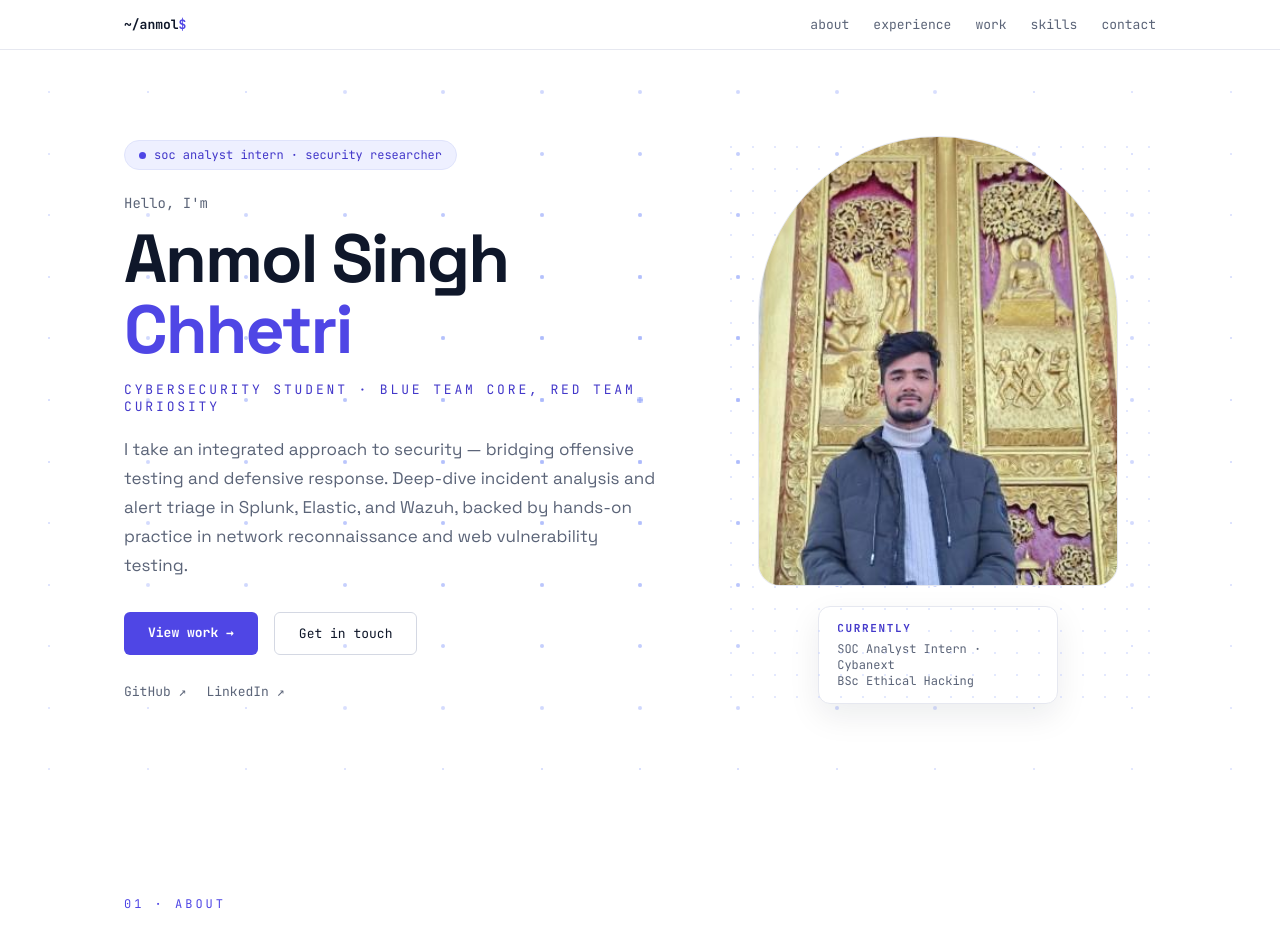
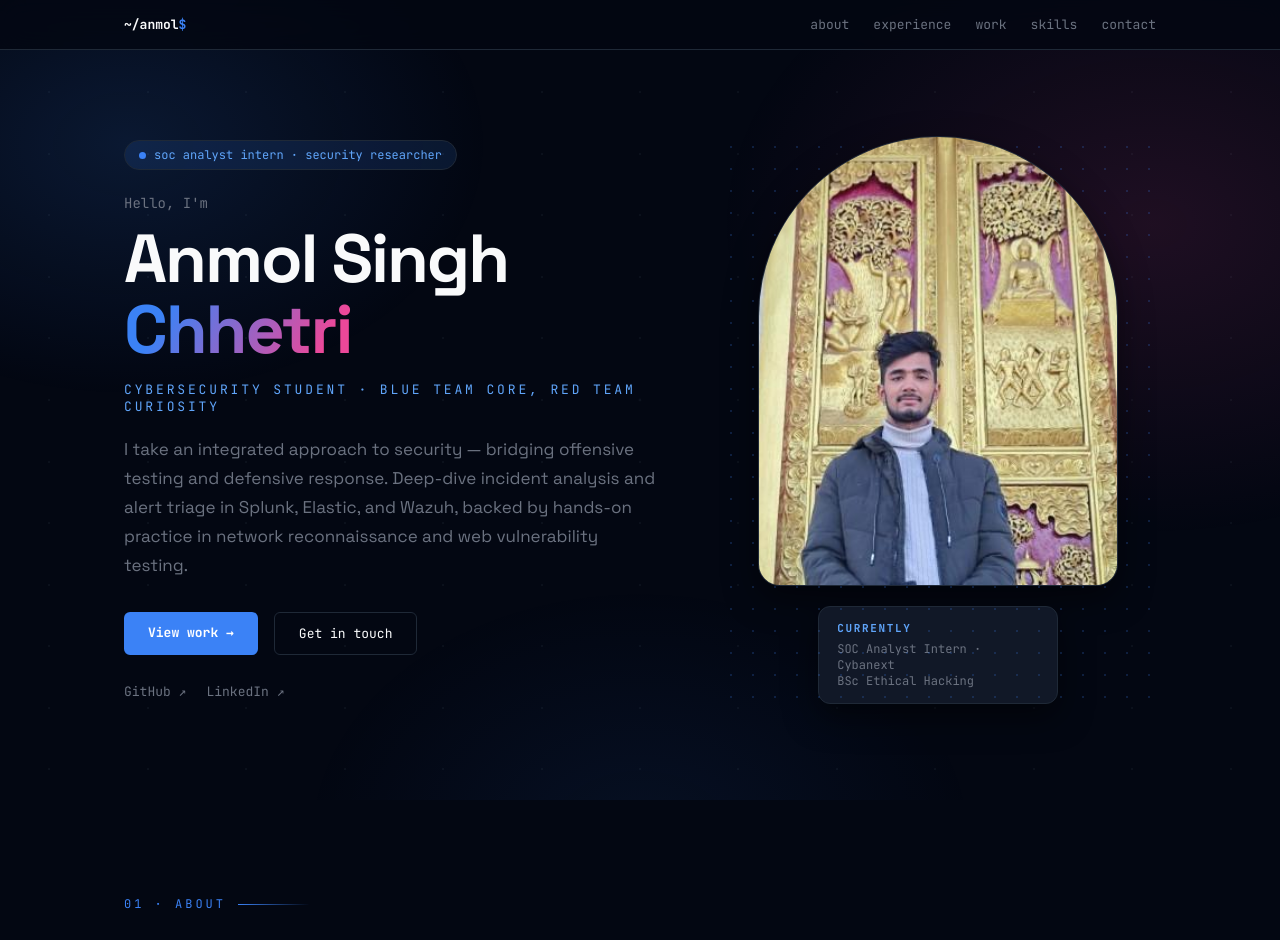
Before and after one commit to anmol-chhetri-G/portfolio, a React (Vite) app: page / in a window 1280 px wide. Shown: the top 940 px of the page. Built offline with nearby package versions, Linux system fonts and the light colour scheme.

Commit message:
sonar live motion

```diff
--- a/index.html
+++ b/index.html
@@ -8,8 +8,8 @@
       name="description"
       content="Anmol Singh Chhetri — Cybersecurity student bridging offensive testing and defensive response. SIEM triage, Splunk, Elastic, Wazuh, Python."
     />
-    <meta name="color-scheme" content="light" />
-    <meta name="theme-color" content="#ffffff" />
+    <meta name="color-scheme" content="dark" />
+    <meta name="theme-color" content="#030712" />
     <title>Anmol Singh Chhetri — Cybersecurity</title>
 
     <link rel="canonical" href="https://portfolio.anmolsinghchetri34.workers.dev/" />
--- a/package.json
+++ b/package.json
@@ -21,6 +21,7 @@
     "@types/react-dom": "^19.2.7",
     "@vitejs/plugin-react": "^6.1.1",
     "oxlint": "^1.81.0",
+    "playwright": "^1.63.0",
     "vite": "^8.3.0"
   }
 }
--- a/src/components/DotGrid.jsx
+++ b/src/components/DotGrid.jsx
@@ -1,7 +1,7 @@
 import { useEffect, useRef } from 'react'
 import {
   DEFAULT_GRID,
-  DEFAULT_SCALE_RANGE,
+  DEFAULT_MIN_SCALE,
   countDots,
   initGridPulse,
   prefersReducedMotion,
@@ -20,7 +20,7 @@ export default function DotGrid() {
   const containerRef = useRef(null)
   const [columns, rows] = DEFAULT_GRID
   const total = countDots(DEFAULT_GRID)
-  const minScale = DEFAULT_SCALE_RANGE[1]
+  const minScale = DEFAULT_MIN_SCALE
 
   useEffect(() => {
     // Respect the OS "reduce motion" setting: hold the grid still.
--- a/src/components/Experience.jsx
+++ b/src/components/Experience.jsx
@@ -2,7 +2,7 @@ import { profile } from '../data/portfolio'
 
 export default function Experience() {
   return (
-    <section id="experience" data-reveal>
+    <section id="experience" className="tint" data-reveal>
       <div className="shell">
         <div className="kicker">02 · experience</div>
         <h2>Doing the work, not just studying it.</h2>
--- a/src/components/Skills.jsx
+++ b/src/components/Skills.jsx
@@ -2,7 +2,7 @@ import { profile } from '../data/portfolio'
 
 export default function Skills() {
   return (
-    <section id="skills" data-reveal>
+    <section id="skills" className="tint" data-reveal>
       <div className="shell">
         <div className="kicker">04 · skills & certs</div>
         <h2>Tools of the trade.</h2>
--- a/src/styles/global.css
+++ b/src/styles/global.css
@@ -2,20 +2,21 @@
    Tokens — light, clean, indigo accent
    ============================================================ */
 :root {
-  --bg: #ffffff;
-  --bg-soft: #f6f7fb;
-  --panel: #ffffff;
-  --line: #e6e8f0;
-  --ink: #0f172a;
-  --muted: #5b6478;
-  --accent: #4f46e5;
-  --accent-dark: #4338ca;
-  --accent-soft: #eef0ff;
-  --accent-dot: #a5b4fc;
-  --navy: #0f172a;
+  --bg: #030712;
+  --bg-soft: #0b1220;
+  --panel: #111827;
+  --line: #1f2937;
+  --ink: #f9fafb;
+  --muted: #6b7280;
+  --accent: #3b82f6;
+  --accent-dark: #60a5fa;
+  --accent-soft: rgba(59, 130, 246, 0.12);
+  --accent-dot: rgba(148, 163, 184, 0.25);
+  --navy: #000000;
+  --on-accent: #ffffff;
   --mono: 'JetBrains Mono', ui-monospace, 'SF Mono', Menlo, monospace;
   --sans: 'Space Grotesk', system-ui, sans-serif;
-  --shadow: 0 12px 32px rgba(15, 23, 42, 0.08);
+  --shadow: 0 12px 32px rgba(0, 0, 0, 0.5);
 }
 
 * {
@@ -40,7 +41,7 @@ body {
 
 ::selection {
   background: var(--accent);
-  color: #fff;
+  color: var(--on-accent);
 }
 
 :focus-visible {
@@ -106,12 +107,27 @@ section {
 }
 
 .kicker {
+  display: flex;
+  align-items: center;
+  gap: 12px;
   font-family: var(--mono);
   font-size: 12px;
   letter-spacing: 0.25em;
   text-transform: uppercase;
   color: var(--accent);
   margin-bottom: 20px;
+}
+
+.kicker::after {
+  content: '';
+  height: 1px;
+  width: 72px;
+  background: linear-gradient(90deg, var(--accent), transparent);
+}
+
+/* Soft alternating bands for section rhythm. */
+section.tint {
+  background: var(--bg-soft);
 }
 
 h2 {
@@ -130,7 +146,7 @@ h2 {
   right: 0;
   z-index: 10;
   backdrop-filter: blur(12px);
-  background: rgba(255, 255, 255, 0.8);
+  background: rgba(3, 7, 18, 0.8);
   border-bottom: 1px solid var(--line);
 }
 
@@ -170,10 +186,24 @@ h2 {
    Hero — two-column, greeting + arch visual
    ============================================================ */
 .hero {
+  position: relative;
   min-height: 100vh;
   display: flex;
   align-items: center;
   padding: 120px 0 80px;
+  overflow: hidden;
+}
+
+/* Soft indigo/violet/sky wash — static, no motion. */
+.hero::before {
+  content: '';
+  position: absolute;
+  inset: 0;
+  background:
+    radial-gradient(600px 420px at 10% 18%, rgba(59, 130, 246, 0.14), transparent 60%),
+    radial-gradient(720px 520px at 90% 28%, rgba(236, 72, 153, 0.12), transparent 60%),
+    radial-gradient(560px 420px at 50% 105%, rgba(59, 130, 246, 0.08), transparent 60%);
+  pointer-events: none;
 }
 
 .hero-grid {
@@ -197,7 +227,10 @@ h2 {
 }
 
 .hero h1 span {
-  color: var(--accent);
+  background: linear-gradient(120deg, var(--accent) 20%, #ec4899 85%);
+  -webkit-background-clip: text;
+  background-clip: text;
+  color: transparent;
 }
 
 .hero-role {
@@ -225,7 +258,7 @@ h2 {
   font-size: 12px;
   color: var(--accent-dark);
   background: var(--accent-soft);
-  border: 1px solid #dfe3fb;
+  border: 1px solid var(--line);
   border-radius: 999px;
   padding: 6px 14px;
   width: fit-content;
@@ -258,17 +291,17 @@ h2 {
 
 .btn-primary {
   background: var(--accent);
-  color: #fff;
+  color: var(--on-accent);
   font-weight: 700;
 }
 
 .btn-primary:hover {
   transform: translateY(-2px);
-  box-shadow: 0 8px 24px rgba(79, 70, 229, 0.3);
+  box-shadow: 0 8px 24px rgba(59, 130, 246, 0.4);
 }
 
 .btn-ghost {
-  border: 1px solid #d4d8e3;
+  border: 1px solid var(--line);
   color: var(--ink);
 }
 
@@ -308,9 +341,10 @@ h2 {
   aspect-ratio: 4 / 5;
   border-radius: 200px 200px 24px 24px;
   background:
-    radial-gradient(circle at 30% 20%, #ffffff 0, transparent 55%),
-    linear-gradient(180deg, var(--accent-soft) 0%, #f8f9ff 70%, #ffffff 100%);
+    radial-gradient(circle at 30% 20%, rgba(255, 255, 255, 0.06) 0, transparent 55%),
+    linear-gradient(180deg, #111827 0%, #0b1220 55%, #030712 100%);
   border: 1px solid var(--line);
+  box-shadow: var(--shadow);
   display: flex;
   align-items: center;
   justify-content: center;
@@ -322,7 +356,7 @@ h2 {
   content: '';
   position: absolute;
   inset: 0;
-  background-image: radial-gradient(#c7d2fe 1.2px, transparent 1.2px);
+  background-image: radial-gradient(rgba(59, 130, 246, 0.4) 1.2px, transparent 1.2px);
   background-size: 22px 22px;
   opacity: 0.5;
 }
@@ -507,7 +541,7 @@ h2 {
   font-family: var(--mono);
   font-size: 13px;
   color: var(--ink);
-  background: var(--bg-soft);
+  background: var(--panel);
   border: 1px solid var(--line);
   border-radius: 8px;
   padding: 14px 18px;
@@ -629,11 +663,22 @@ h2 {
 }
 
 footer {
+  position: relative;
   background: var(--navy);
   color: #94a3b8;
   padding: 32px 0;
   font-family: var(--mono);
   font-size: 12px;
+}
+
+footer::before {
+  content: '';
+  position: absolute;
+  top: 0;
+  left: 0;
+  right: 0;
+  height: 2px;
+  background: linear-gradient(90deg, var(--accent), #ec4899, #38bdf8);
 }
 
 .footer-inner {
```
Also changed, not shown: scripts/verify.mjs (+22 -33 lines), tests/gridPulse.harness.html (+4 -6 lines), src/lib/gridPulse.js, 2 other files (tests, documents, lock files or other folders).
